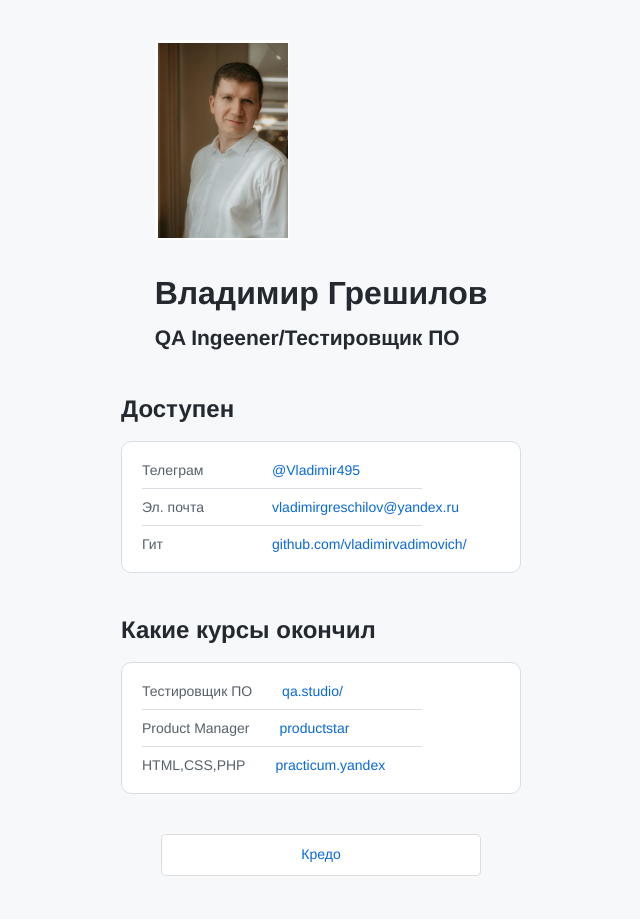
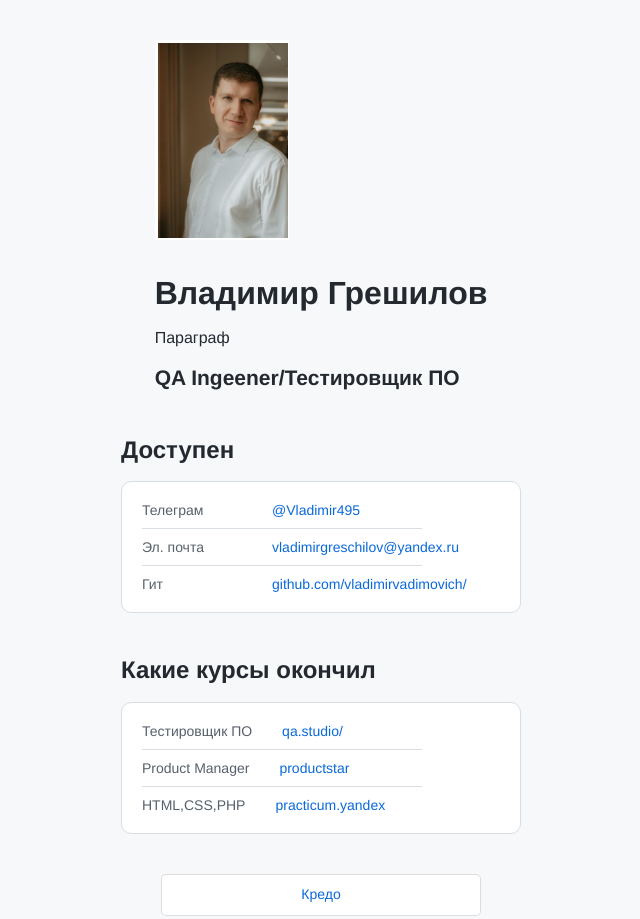
Before and after one commit to vladimirvadimovich/HTML, a plain HTML site: page index.html in a window 1280 px wide. Shown: the whole page, without its empty margins (319-959 px from the left). Drawn offline with Linux system fonts and the light colour scheme.

Commit message:
добавил параграф

```diff
--- a/index.html
+++ b/index.html
@@ -12,6 +12,7 @@
     <header class="header">
       <img src="./avatar.png" alt="avatar" class="header__avatar" />
       <h1 class="header__title">Владимир Грешилов</h1>
+      <p>Параграф</p>
       <h3 class="header__subtitle">QA Ingeener/Тестировщик ПО</h3>
     </header>
     <main>
```
